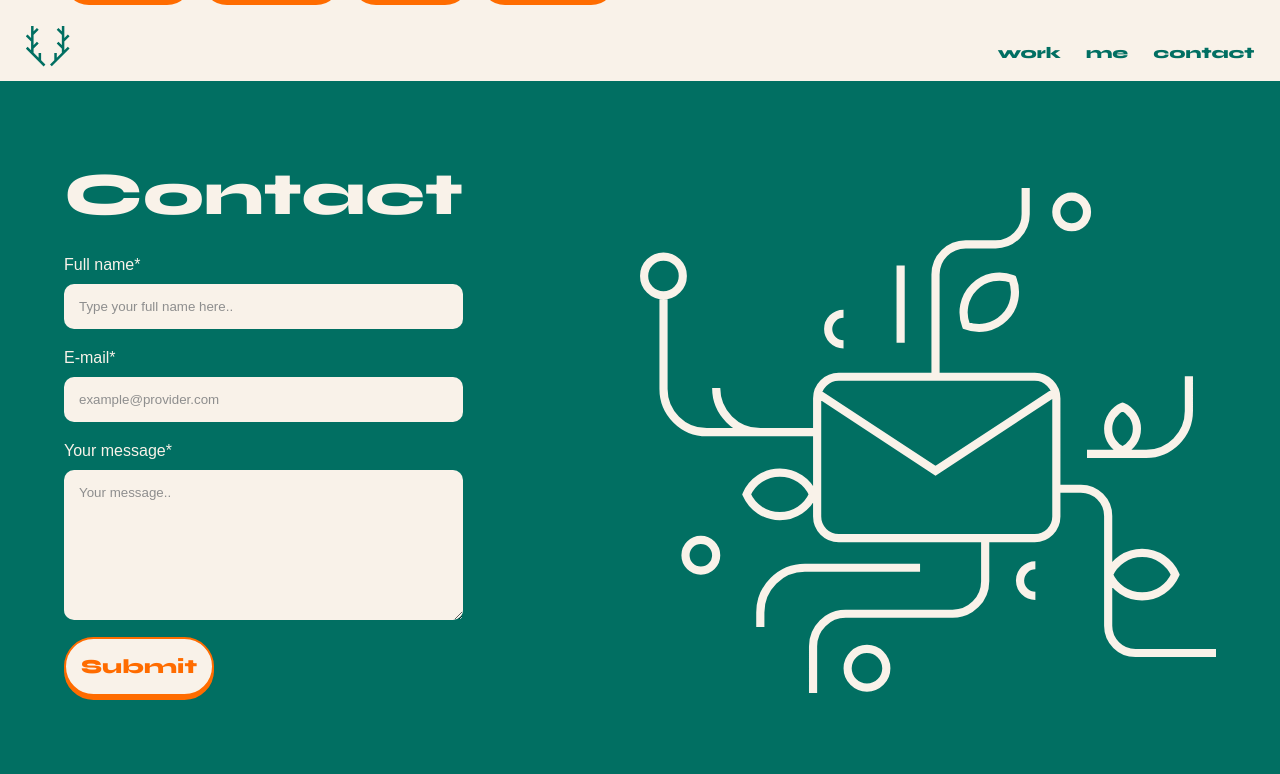
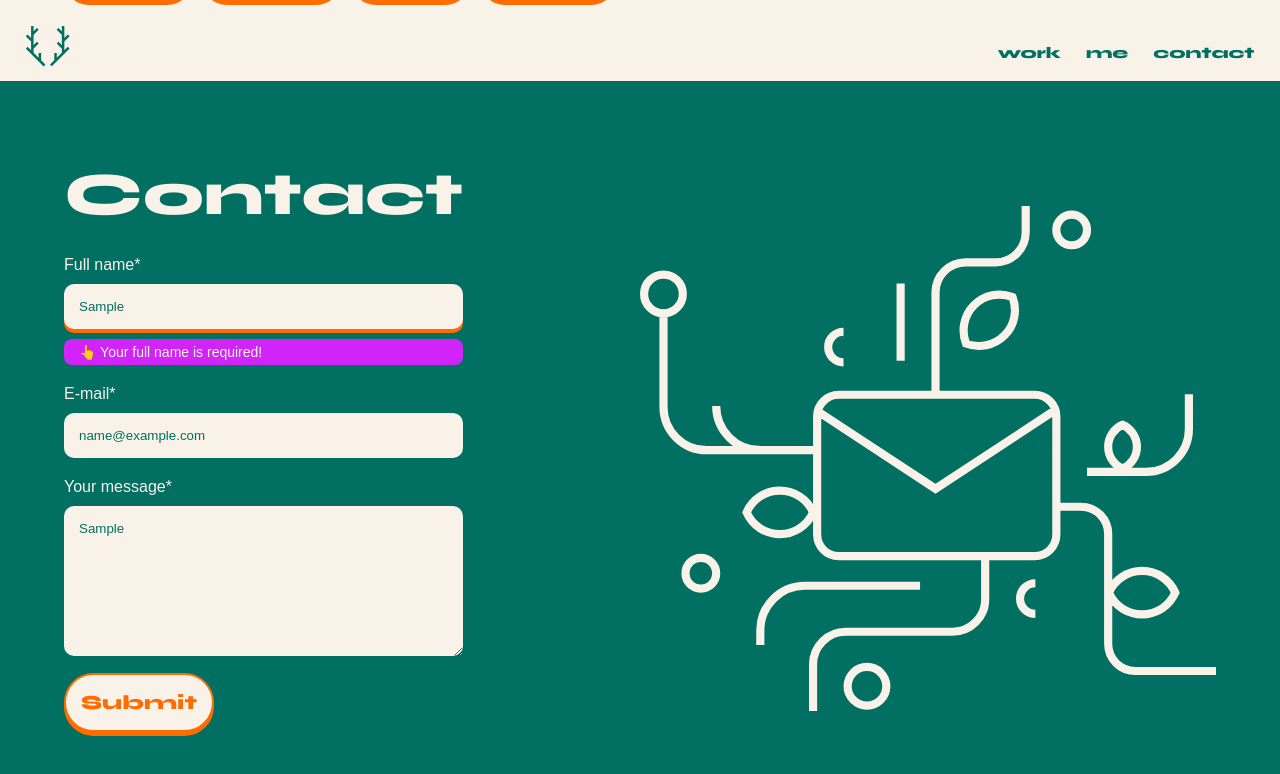
Before and after one commit to HalloJo/jorik-van-ruiswijk, a Next.js app: page / in a window 1280 px wide. Both pictures are taken after typing "Sample", "name@example.com", "Sample" into the empty fields and a click on the button "Submit". Shown: the part 2181-2955 px from the top of the page. Built offline with nearby package versions, Linux system fonts and the light colour scheme; no server answers; a web font is replaced by a local one.

Commit message:
Add autofill styling and onBlur validation

```diff
--- a/components/Contact/Contact.module.scss
+++ b/components/Contact/Contact.module.scss
@@ -57,6 +57,12 @@
             filter: drop-shadow(0 4px 0 var(--color-orange));
             outline: none;
         }
+
+        &:autofill {
+            background: var(--color-orange) !important;
+            -webkit-box-shadow: 0 0 0px 1000px var(--color-beige) inset;
+            -webkit-text-fill-color: var(--color-green);
+        }
     }
 
     &__errorMessage {
--- a/components/Contact/Contact.tsx
+++ b/components/Contact/Contact.tsx
@@ -4,6 +4,7 @@ import { useForm } from "react-hook-form";
 import Button from "../Button/Button";
 import ContactArt from "../ContactArt/ContactArt";
 import { motion as m, Variants } from "framer-motion";
+import { useState } from "react";
 
 type FormInput = {
   name: string;
@@ -28,7 +29,9 @@ const Contact = () => {
     handleSubmit,
     reset,
     formState: { errors },
-  } = useForm<FormInput>();
+  } = useForm<FormInput>({
+    mode: "onBlur",
+  });
 
   const handleOnSubmit = async (data: FormInput) => {
     try {
@@ -63,12 +66,17 @@ const Contact = () => {
                 {...register("name", { required: true })}
                 className={styles.contact__input}
                 type="text"
+                name="fullName"
                 placeholder="Type your full name here.."
               />
               {errors.name && (
-                <span className={styles.contact__errorMessage}>
+                <m.span
+                  whileInView="visible"
+                  variants={formItem}
+                  className={styles.contact__errorMessage}
+                >
                   👆 Your full name is required!
-                </span>
+                </m.span>
               )}
             </m.div>
             <m.div variants={formItem} className={styles.contact__inputWrapper}>
@@ -84,6 +92,7 @@ const Contact = () => {
                   },
                 })}
                 className={styles.contact__input}
+                name="email"
                 type="email"
                 placeholder="example@provider.com"
                 autoComplete="off"
@@ -101,6 +110,7 @@ const Contact = () => {
               <textarea
                 {...register("message", { required: true, min: 18, max: 99 })}
                 className={styles.contact__input}
+                name="message"
                 placeholder="Your message.."
               />
               {errors.message && (
```
